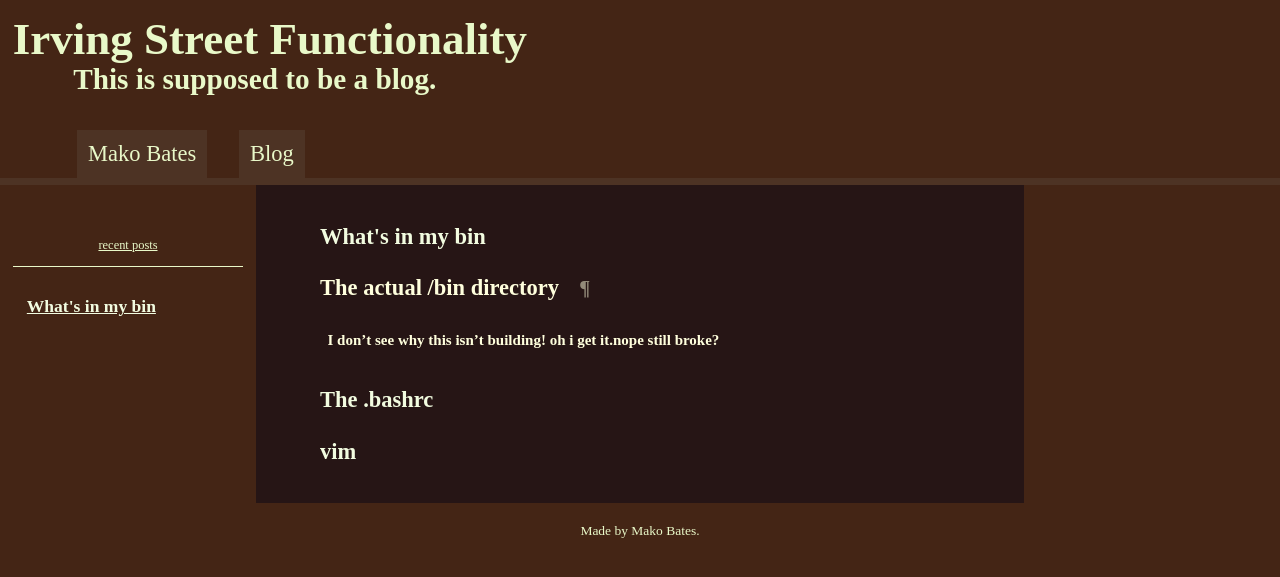
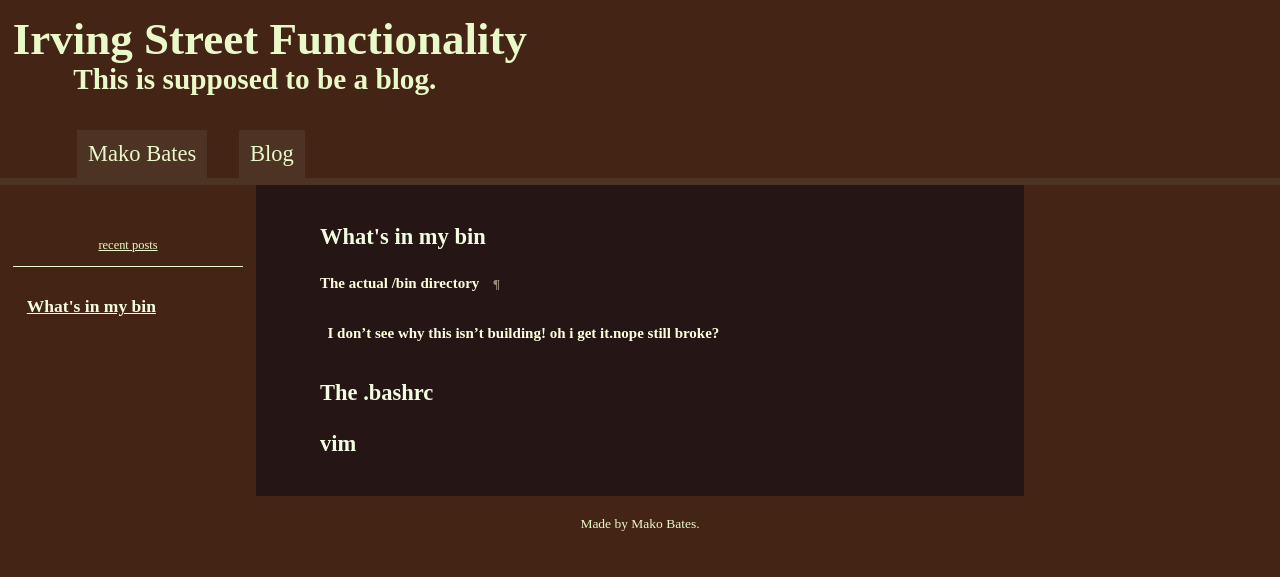
Before and after one commit to ShapeOfMatter/Mako-Bates, a Jekyll site: the page built from _posts/2021-01-10-whats-in-my-bin.md, in a window 1280 px wide. Shown: the top 577 px of the page. Built offline with Jekyll 4.4.1, drawn with Linux system fonts in a browser that asks for light colours.

Commit message:
fix include

```diff
--- a/_includes/section.html
+++ b/_includes/section.html
@@ -1 +1,2 @@
-{% comment %}<h{{ include.l | default: 2 }}>{{ include.c }}<a href="{{ include.id | default: include.c | prepend "#" | replace " " "-" | replace "'" "-" | replace "--" "-" | absolute_url }}" title="permalink">¶</a></h{{ include.l | default: 2 }}>{% endcomment %}<h{{ include.l | default: 2 }} id="{{ include.id }}">{{ include.c }}<a href="#{{ include.id }}" title="permalink" class="section_heading">¶</a></h{{ include.l | default: 2 }}>
+{% comment %}<h{{ include.l | default: 2 }}>{{ include.c }}<a href="{{ include.id | default: include.c | prepend "#" | replace " " "-" | replace "'" "-" | replace "--" "-" | absolute_url }}" title="permalink">¶</a></h{{ include.l | default: 2 }}>{% endcomment %}
+<h{{ include.l | default: 2 }} id="{{ include.id | default: include.c }}">{{ include.c }}<a href="#{{ include.id }}" title="permalink" class="section_heading">¶</a></h{{ include.l | default: 2 }}>
--- a/_posts/2021-01-10-whats-in-my-bin.md
+++ b/_posts/2021-01-10-whats-in-my-bin.md
@@ -4,7 +4,7 @@ date: 2021-01-10 00:00:00 -05:00
 description: Cataloging various minor things I've added to my OS.
 ---
 
-{% include section.html c="The actual /bin directory" id="bin-files" %}
+{% include section.html c="The actual /bin directory" l=4 %}
 
 I don't see why this isn't building! oh i get it.nope still broke?
 
```
